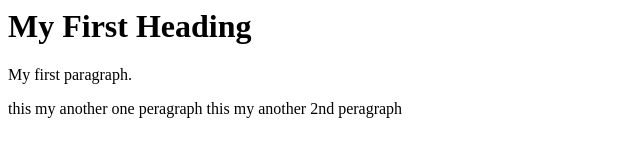
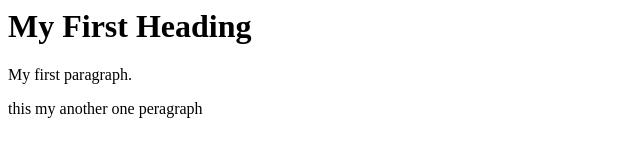
Before and after one commit to jahidulsunny/new-project, a plain HTML site: page index.html in a window 1280 px wide. Shown: the whole page, without its empty margins (0-640 px from the left). Drawn offline with Linux system fonts and the light colour scheme.

Commit message:
Update index.html

```diff
--- a/index.html
+++ b/index.html
@@ -4,6 +4,6 @@
 <h1>My First Heading</h1>
 <p>My first paragraph.</p>
 <p1>this my another one peragraph</p1>
-<p1>this my another 2nd peragraph</p1>
+
 </body>
 </html>
```
